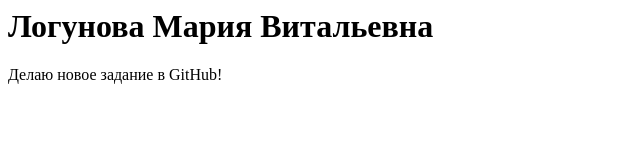
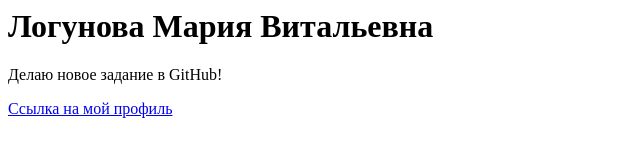
Before and after one commit to logunovamari/MyLab, a plain HTML site: page index.html in a window 1280 px wide. Shown: the whole page, without its empty margins (0-640 px from the left). Drawn offline with Linux system fonts and the light colour scheme.

Commit message:
Добавление ссылки на профиль.
Добавлен код на мой профиль в Цифровом университете АлтГУ.

```diff
--- a/index.html
+++ b/index.html
@@ -5,5 +5,6 @@
 <body>
     <h1>Логунова Мария Витальевна</h1>
     <p>Делаю новое задание в GitHub!</p>
+    <a href="https://portal.edu.asu.ru/user/profile.php?id=35452">Ссылка на мой профиль</a>
 </body>
 </html>
```
